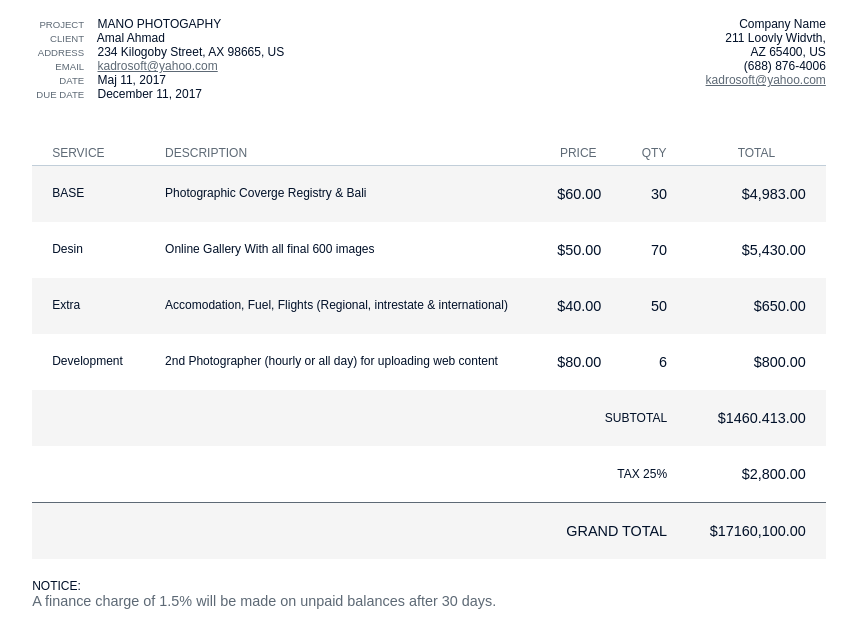
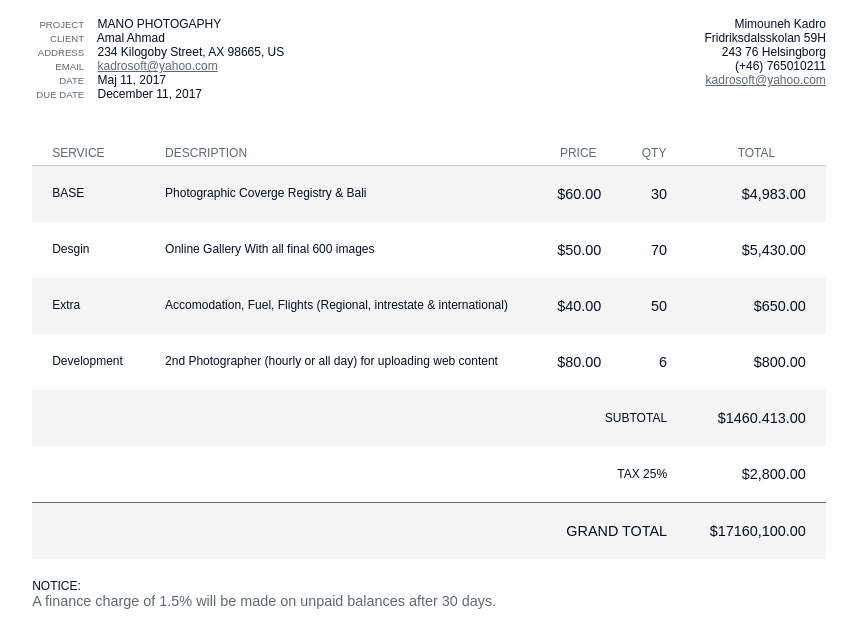
Before and after one commit to mimouneh/Mimouneh-Faktura1, a plain HTML site: page index.html in a window 1280 px wide. Shown: the part 178-800 px from the top of the page, without its empty margins (211-1068 px from the left). Drawn offline with Linux system fonts and the light colour scheme.

Commit message:
intial commit

```diff
--- a/index.html
+++ b/index.html
@@ -12,9 +12,9 @@
       </div>
       <h1>INVOICE #1755</h1>
       <div id="company" class="clearfix">
-        <div>Company Name</div>
-        <div>211 Loovly Widvth,<br /> AZ 65400, US</div>
-        <div>(688) 876-4006</div>
+        <div>Mimouneh Kadro</div>
+        <div>Fridriksdalsskolan 59H<br /> 243 76 Helsingborg</div>
+        <div>(+46) 765010211</div>
         <div><a href="mailto:company@example.com">kadrosoft@yahoo.com</a></div>
       </div>
       <div id="project">
@@ -46,7 +46,7 @@
             <td class="total">$4,983.00</td>
           </tr>
           <tr>
-            <td class="service">Desin</td>
+            <td class="service">Desgin</td>
             <td class="desc">Online Gallery With all final 600 images </td>
             <td class="unit">$50.00</td>
             <td class="qty">70</td>
```
